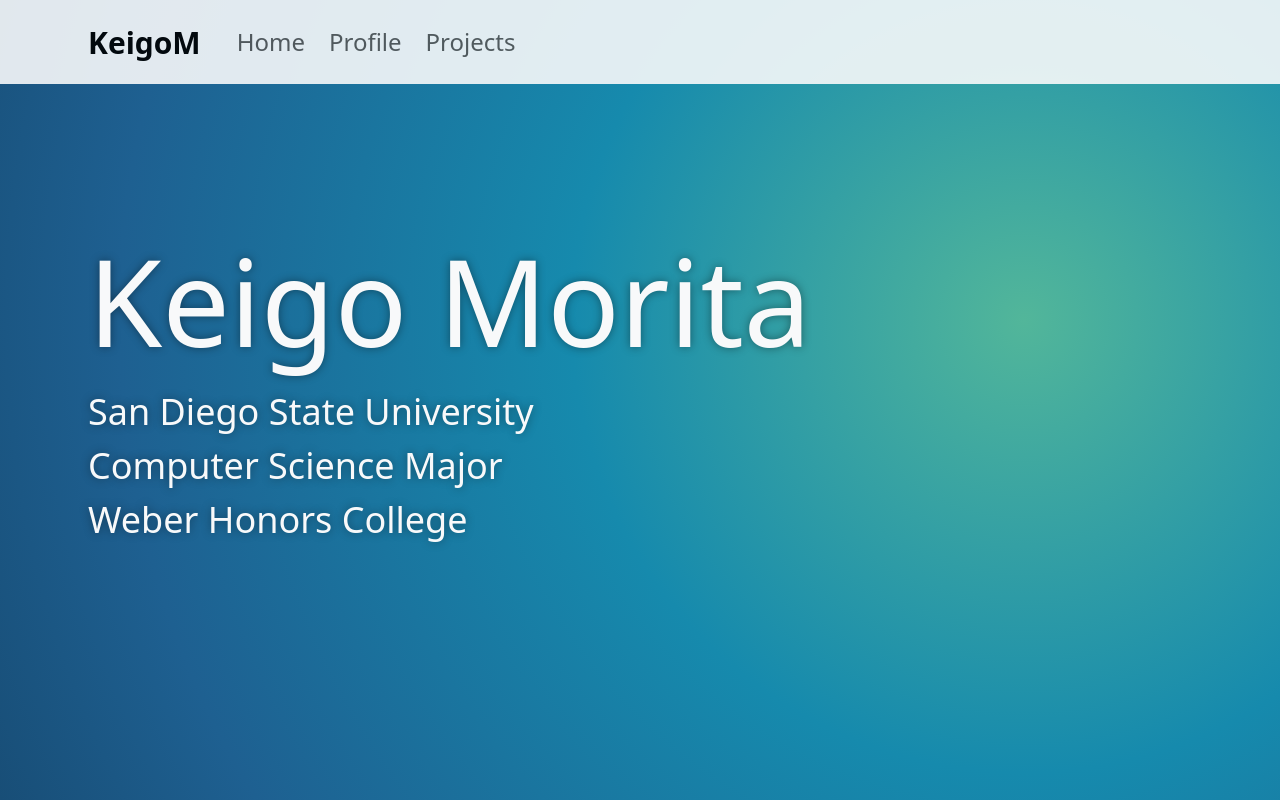
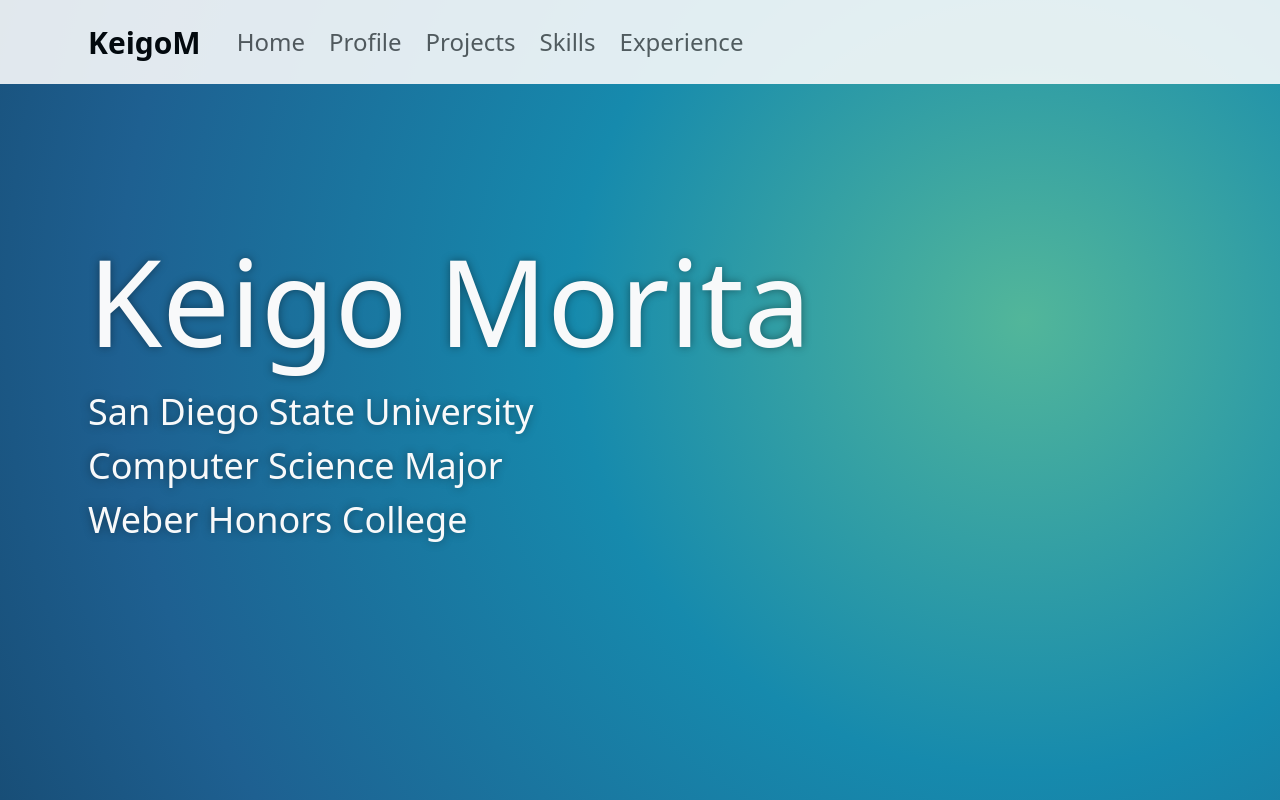
Before and after one commit to Kekechi/Portfolio, a React (Vite) app: page / in a window 1280 px wide. Shown: the top 800 px of the page. Built offline with nearby package versions, Linux system fonts and the light colour scheme.

Commit message:
add link for skills and experience

```diff
--- a/src/Components/Nav/Nav.jsx
+++ b/src/Components/Nav/Nav.jsx
@@ -21,6 +21,12 @@
             <BootNav.Link as={HashLink} to="#projects">
               Projects
             </BootNav.Link>
+            <BootNav.Link as={HashLink} to="#skills">
+              Skills
+            </BootNav.Link>
+            <BootNav.Link as={HashLink} to="#experience">
+              Experience
+            </BootNav.Link>
           </BootNav>
         </Navbar.Collapse>
       </Container>
```
